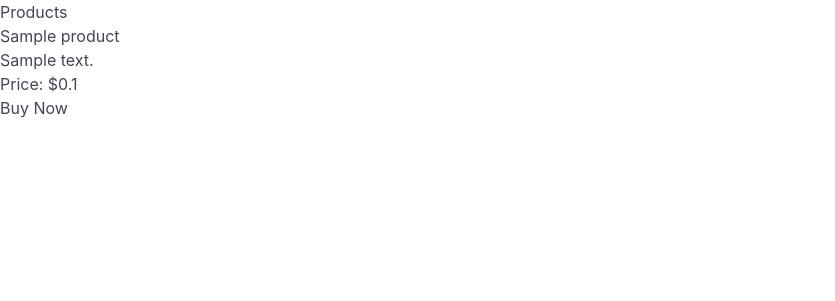
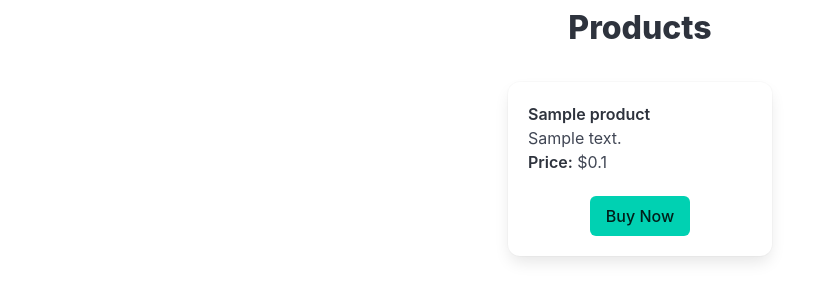
Before and after one commit to MoigeMatino/flask-stripe-one-time-payments, a Flask app: template app/templates/list_products.html in a window 1280 px wide. Shown: the top 301 px of the page, without its empty margins (0-835 px from the left). Run offline with Flask 3, Linux system fonts and the light colour scheme; the template is opened without the code that fills it: most values are stand-ins (such as "Sample title", 1, 10 or a date in 2020); some libraries are stand-ins or nearby versions.

Commit message:
style: add styling to product listing template
- Restructure static folder to include js and css directories

- Link styles.css to base.html

```diff
--- a/app/routes/api.py
+++ b/app/routes/api.py
@@ -37,8 +37,3 @@ def add_product():
     db.session.commit()
     # TODO: change this redirect route to the listing route of products
     return redirect(url_for("frontend_bp.index"))
-
-@api_bp.route('/products', methods=['GET'])
-def get_products():
-    products = Product.query.all()
-    return render_template("list_products.html", products=products)
--- a/app/routes/frontend.py
+++ b/app/routes/frontend.py
@@ -1,10 +1,12 @@
 from flask import Blueprint, render_template
+from ..utils.database import get_all_products
 
 frontend_bp = Blueprint('frontend_bp', __name__)
 
 @frontend_bp.route("/")
 def index():
-    return render_template("list_products.html")
+    products = get_all_products()
+    return render_template("list_products.html", products=products)
 
 @frontend_bp.route('/products')
 def add_product_view():
--- /dev/null
+++ b/app/static/css/styles.css
@@ -0,0 +1,19 @@
+.columns {
+    margin: 0;
+}
+.column {
+    display: flex;
+    justify-content: center;
+    margin-bottom: 20px;
+}
+.box {
+    width: 100%;
+}
+.media-content {
+    display: flex;
+    flex-direction: column;
+    justify-content: space-between;
+}
+.has-text-centered {
+    margin-top: 10px;
+}
--- a/app/templates/base.html
+++ b/app/templates/base.html
@@ -6,12 +6,16 @@
         <title>Supa Tees</title>
         <!-- Import Bulma CSS -->
         <link rel="stylesheet" href="https://cdn.jsdelivr.net/npm/bulma@1.0.0/css/bulma.min.css">
+        <link rel="stylesheet" href="{{ url_for('static', filename='css/styles.css') }}">
         <!-- Import Stripe -->
         <script src="https://js.stripe.com/v3/"></script>
-        <script src="{{ url_for('static', filename='main.js') }}"></script>
+        <script src="{{ url_for('static', filename='js/main.js') }}"></script>
         <script defer src="https://use.fontawesome.com/releases/v5.14.0/js/all.js"></script>
     </head>
     <body>
-        {% block content %}{% endblock %}
+        <div class="container">
+            {% block content %}
+            {% endblock %}
+        </div>
     </body>
 </html>
--- a/app/templates/list_products.html
+++ b/app/templates/list_products.html
@@ -1,14 +1,28 @@
 {% extends "base.html" %}
 
 {% block content %}
-<h1>Products</h1>
-<div class="grid">
+<h1 class="title has-text-centered">Products</h1>
+<div class="columns is-multiline is-centered">
     {% for product in products %}
-    <div class="cell">
-        <h2>{{ product.name }}</h2>
-        <p>{{ product.description }}</p>
-        <p>Price: ${{ product.price / 100 }}</p>
-        <button class="purchase-button" data-id="{{ product.id }}" data-price="{{ product.price }}">Buy Now</button>
+    <div class="column is-one-quarter">
+        <div class="box">
+            <article class="media">
+                <div class="media-content">
+                    <div class="content">
+                        <p>
+                            <strong>{{ product.name }}</strong>
+                            <br>
+                            {{ product.description }}
+                            <br>
+                            <strong>Price:</strong> ${{ product.price / 100 }}
+                        </p>
+                    </div>
+                    <div class="has-text-centered">
+                        <button class="button is-primary purchase-button" data-id="{{ product.id }}" data-price="{{ product.price }}">Buy Now</button>
+                    </div>
+                </div>
+            </article>
+        </div>
     </div>
     {% endfor %}
 </div>
```
Also changed, not shown: app/static/js/main.js (renamed from app/static/main.js), app/utils/database.py (renamed from utils/database.py).
